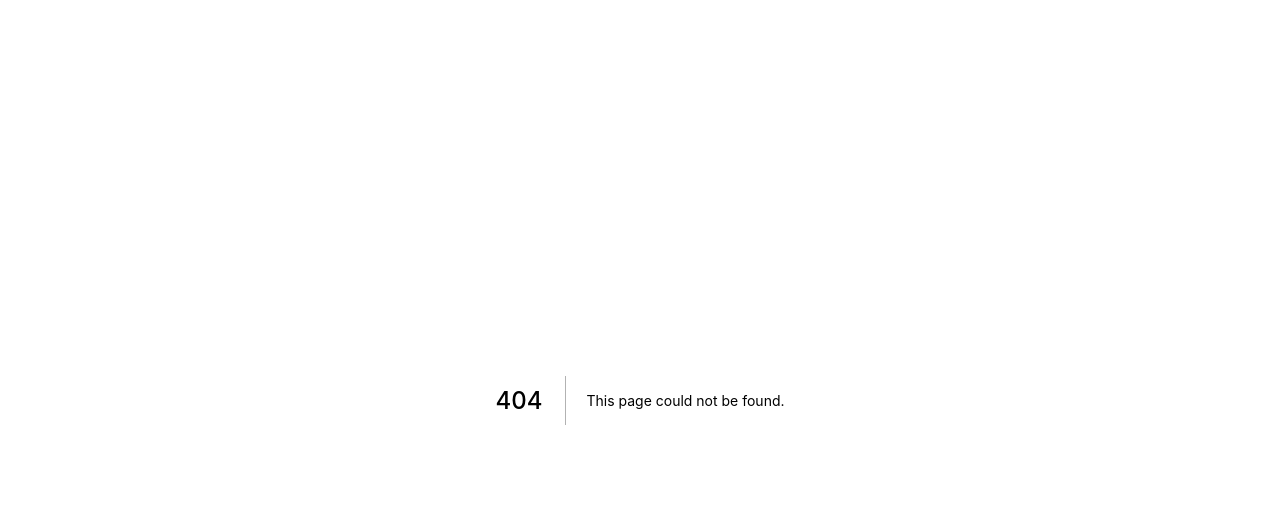
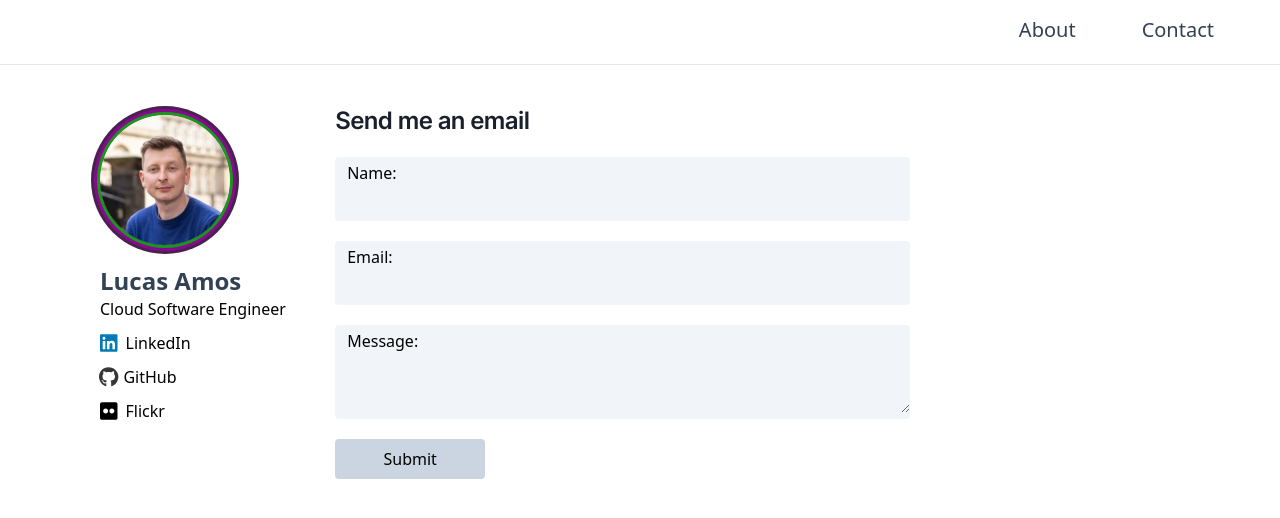
Before and after one commit to LucasAmos/lucasamos.dev-next, a Next.js app: page /contact in a window 1280 px wide. Before the commit this address had no page. Shown: the top 518 px of the page. Built offline with nearby package versions, Linux system fonts and the light colour scheme.

Commit message:
Create contact.js

```diff
--- /dev/null
+++ b/pages/contact.js
@@ -0,0 +1,123 @@
+import Head from "next/head";
+import Layout from "../components/layout";
+import { useState } from "react";
+import { set } from "date-fns";
+const title = "Lucas Amos: AWS certified Senior Cloud Software Engineer";
+
+export default function Contact() {
+  const [name, setName] = useState("");
+  const [email, setEmail] = useState("");
+  const [message, setMessage] = useState("");
+  const [error, setError] = useState(false);
+  const [success, setSuccess] = useState(false);
+
+  async function postData() {
+    const response = await fetch("/api/email", {
+      method: "POST",
+      headers: {
+        "Content-Type": "application/json",
+      },
+      body: JSON.stringify({ name, email, message }),
+    });
+
+    return response;
+  }
+
+  function resetForm() {
+    setName("");
+    setEmail("");
+    setMessage("");
+  }
+
+  async function sendEmail(e) {
+    setError(false);
+    setSuccess(false);
+    e.preventDefault();
+    const { status } = await postData();
+
+    if (status === 200) {
+      setSuccess(true);
+      resetForm();
+    } else {
+      setError(true);
+    }
+  }
+
+  return (
+    <Layout home>
+      <Head>
+        <title>Lucas Amos</title>
+        <meta property="og:image" content="images/lucas.jpeg" />
+        <meta property="og:title" content={title} />
+        <meta property="og:description" content={title} />
+        <meta property="og:url" content="www.lucasamos.dev" />
+        <meta property="og:author" content="Lucas Amos" />
+      </Head>
+      <h1 className="font-Inter text-[#1a202c] tracking-tight text-2xl font-medium mb-5">
+        Send me an email
+      </h1>
+      <form className="flex flex-col" onSubmit={sendEmail}>
+        <div className="bg-slate-100 rounded pt-1 md:w-5/6 mb-5">
+          <label className="pl-3">
+            Name:
+            <input
+              className="outline-none  bg-slate-100 rounded w-full pl-3 pb-3"
+              type="text"
+              value={name}
+              required
+              onChange={(e) => {
+                setName(e.target.value);
+              }}
+            />
+          </label>
+        </div>
+        <div className="bg-slate-100 rounded pt-1 md:w-5/6 mb-5">
+          <label className="pl-3">
+            Email:
+            <input
+              className="outline-none  bg-slate-100 rounded w-full pl-3 pb-3"
+              type="email"
+              value={email}
+              required
+              onChange={(e) => {
+                setEmail(e.target.value);
+              }}
+            />
+          </label>
+        </div>
+        <div className="bg-slate-100 rounded pt-1 md:w-5/6 mb-5">
+          <label className="pl-3">
+            Message:
+            <textarea
+              className="outline-none  bg-slate-100 rounded w-full pl-3 pb-3"
+              type="text"
+              value={message}
+              required
+              onChange={(e) => {
+                setMessage(e.target.value);
+              }}
+            />
+          </label>
+        </div>
+        <div>
+          <input
+            className="bg-slate-300 hover:bg-slate-100 rounded w-[150px] h-[40px] cursor-pointer"
+            type="submit"
+            value="Submit"
+          />
+          {error && (
+            <div className="sm:ml-5 text-red-700 weight font-semibold inline-block">
+              Email could not be sent, please try again
+            </div>
+          )}
+
+          {success && (
+            <div className="sm:ml-5 text-green-700 weight font-semibold inline-block">
+              Thank you for your email
+            </div>
+          )}
+        </div>
+      </form>
+    </Layout>
+  );
+}
```
